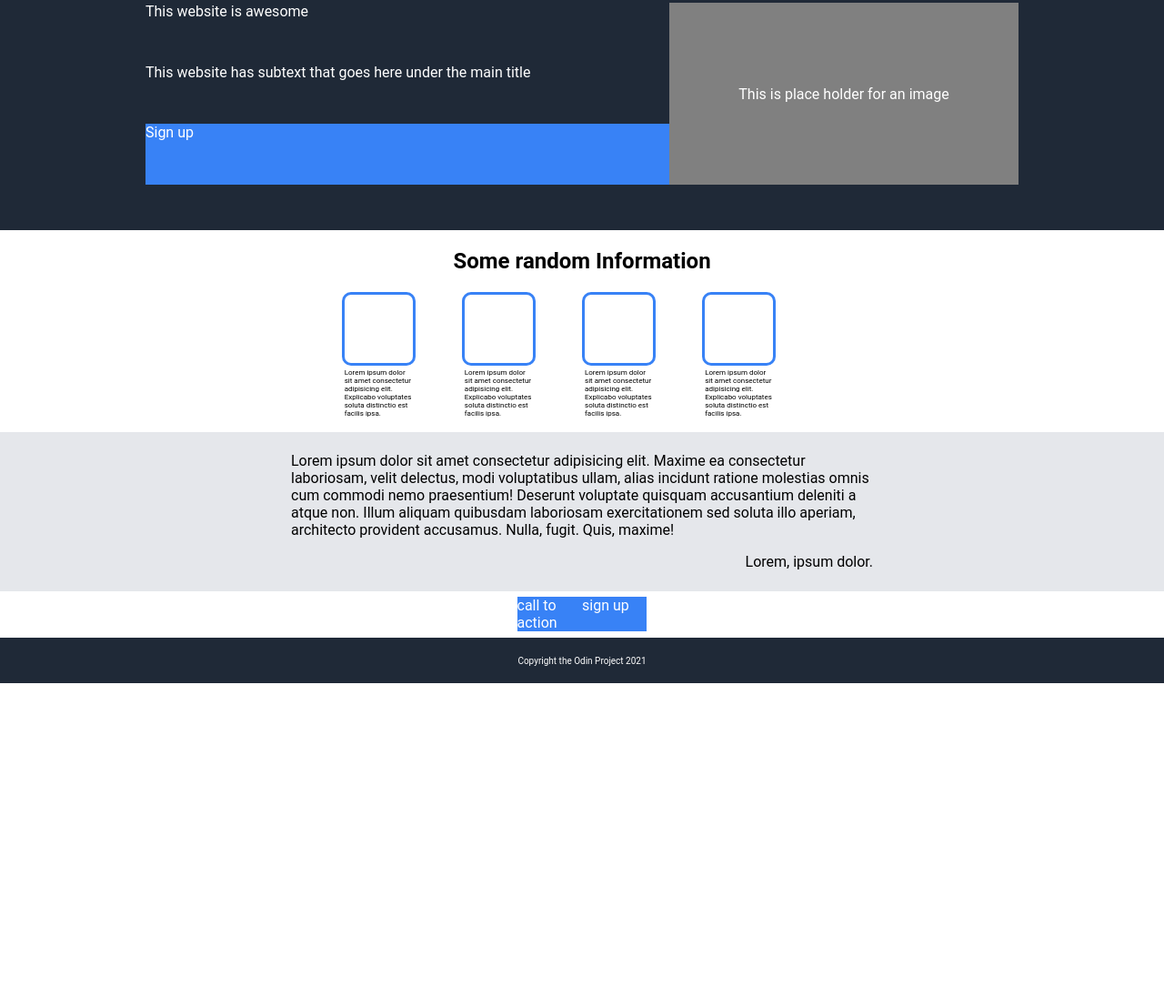
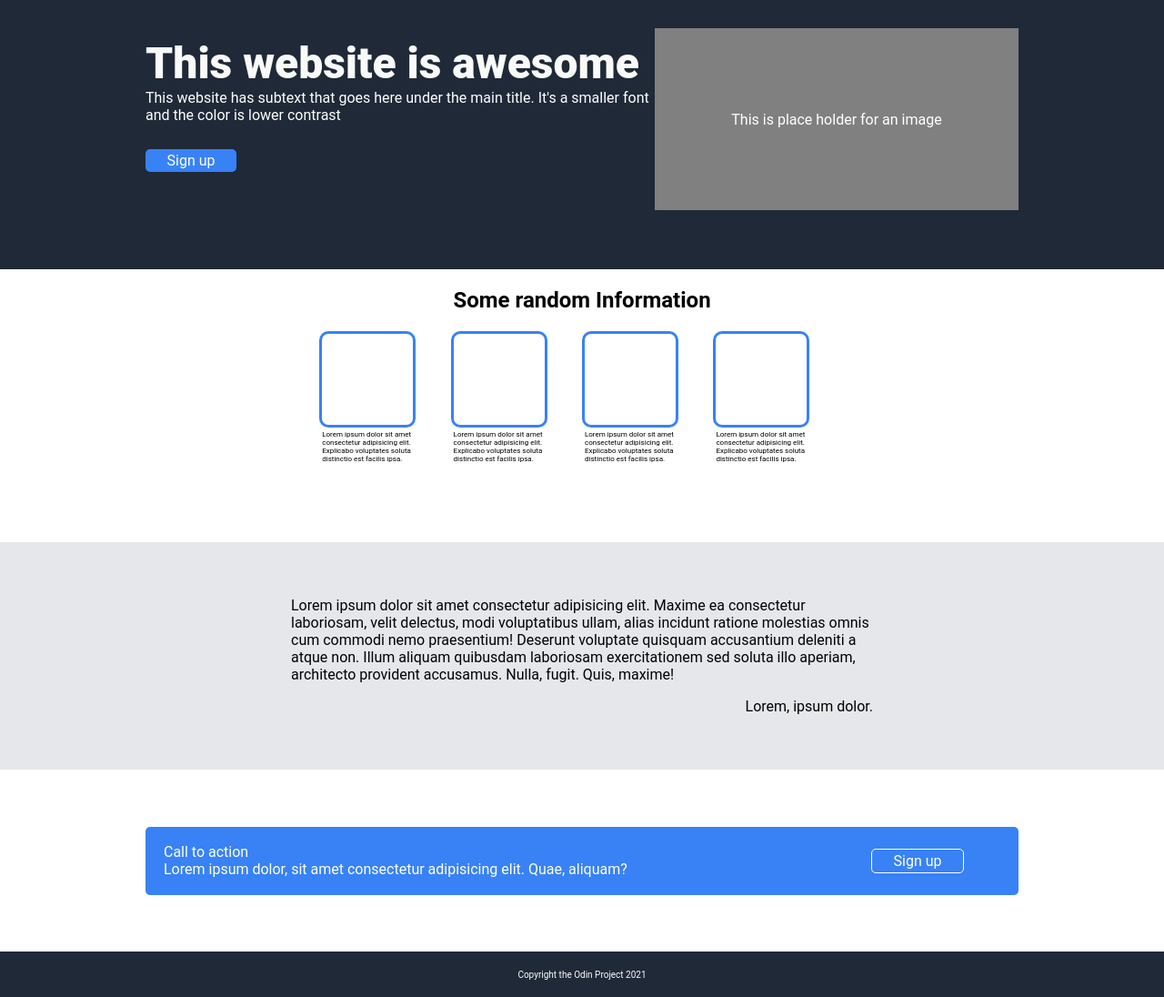
Before and after one commit to linlew/odin-landing-page, a plain HTML site: page index.html in a window 1280 px wide. Shown: the part 49-1145 px from the top of the page at 91% size. Before the commit the page ends 800 px from the top, so only its background shows below. Drawn offline with Linux system fonts and the light colour scheme.

Commit message:
The design of the website is finish working on the fonts colors and sizing

```diff
--- a/index.html
+++ b/index.html
@@ -20,12 +20,17 @@
         <div class="hero intro">
           <div class="hero-text intro-sub">
             <div class="hero-text-sub hero-text-heading">
-              This website is awesome
+              <p class="text-heading">This website is awesome</p>
             </div>
             <div class="hero-text-sub hero-text-text">
-              This website has subtext that goes here under the main title
+              <p class="text-text">
+                This website has subtext that goes here under the main title.
+                It's a smaller font and the color is lower contrast
+              </p>
             </div>
-            <div class="hero-text-sub hero-text-signup">Sign up</div>
+            <div class="hero-text-sub hero-text-signup">
+              <div class="signup-button">Sign up</div>
+            </div>
           </div>
           <div class="hero-image intro-sub">
             This is place holder for an image
@@ -74,8 +79,14 @@
       </div>
       <div class="overlay fourth">
         <div class="action-box">
-          <div class="action-box-call-text action-box-sub">call to action</div>
-          <div class="action-box-sign action-box-sub">sign up</div>
+          <div class="action-box-call-text action-box-sub">
+            <p class="call-text">Call to action</p>
+            <p class="call-signup-text">
+              Lorem ipsum dolor, sit amet consectetur adipisicing elit. Quae,
+              aliquam?
+            </p>
+          </div>
+          <div class="action-box-sign action-box-sub">Sign up</div>
         </div>
       </div>
       <div class="overlay fifth footer">
--- a/styles.css
+++ b/styles.css
@@ -7,7 +7,7 @@ body {
 .full {
     display: flex;
     flex-direction: column;
-    height: 100vh;
+    height: 100%;
     width: 100%;
 }
 
@@ -34,6 +34,8 @@ body {
     flex-direction: row;
     align-items: center;
     flex-grow: 1;
+    min-height: 45px;
+    max-height: 45px;
 }
 
 .header-logo {
@@ -59,6 +61,7 @@ body {
     flex-grow: 1;
     color: white;
     display: flex;
+    min-height: 300px;
     flex-direction: row;
     align-items: center;
     justify-content: right;
@@ -70,7 +73,6 @@ body {
     height: 200px;
     margin-top: 20px;
     margin-bottom: 50px;
-
 }
 
 .hero-text {
@@ -81,23 +83,51 @@ body {
 }
 .hero-text-sub  {
     flex: 1;
+    display: flex;
+
+}
+
+.hero-text-sub p {
+    margin: 0px;
+}
+
+.hero-text-heading {
+    display: flex;
+    align-items: flex-end;
+    font-size: 48px;
+    font-weight: 800;
+    color: #f9faf8;
 }
 
 .hero-text-signup {
-    background-color: #3882F6;
+    flex: 1;
+    display: flex;
+
 }
 
 .hero-image {
     background-color: grey;
     align-items: center;
     justify-content: center;
+    min-width: 400px;
 
 }
-
+.signup-button {
+    background-color: #3882F6;
+    display: flex;
+    border-radius: 5px;
+    justify-content: center;
+    align-items: center;
+    min-width: 100px;
+    max-width: 100px;
+    min-height: 25px;
+    max-height: 25px;
+}
 
 /* this is the information section with images  */
 .big-second {
     background-color: white;
+    min-height: 300px;
 }
 
 .big-second h2 {
@@ -116,12 +146,11 @@ body {
 }
 
 .image-caption {
-    margin-right: 4vw;
-    width: 75px;
+    margin-right: 3vw;
+    width: 100px;
 }
 .image {
-    margin-right: 4vw;
-    height: 75px;
+    height: 100px;
     border: 3px solid #3882F6;
     border-radius: 10px;
 }
@@ -139,6 +168,7 @@ body {
     display: flex;
     align-items: center;
     justify-content: center;
+    min-height: 250px;
 }
 
 .quote-box {
@@ -158,22 +188,53 @@ p.author {
     display: flex;
     align-items: center;
     justify-content: center;
+    min-height: 200px;
 }
 
 .action-box {
     background-color: #3882F6;
+    border-radius: 5px;
     color: white;
     display: flex;
+    width: 75vw;
+    min-height: 75px;
+    align-items: center;
+    justify-content: center;
 }
 
 .action-box-sub {
     flex: 1;
+    display: flex;
+    flex-direction: column;
+    justify-content: center;
+
+}
+.action-box-call-text {
+    align-items: left;
+}
+
+.action-box-call-text p {
+    margin: 0px 20px;
+
+}
+
+.action-box-sign {
+    border: 1px solid white;
+    border-radius: 5px;
+    align-items: center;
+    min-width: 100px;
+    max-width: 100px;
+    min-height: 25px;
+    max-height: 25px;
+    margin-right: 60px;
+
 }
 
 .footer {
     background-color: #1f2937;
     display: flex;
-    height: 50px;
+    min-height: 50px;
+    max-height: 50px;
     flex-grow: 0;
     align-items: center;
     justify-content: center;
```
